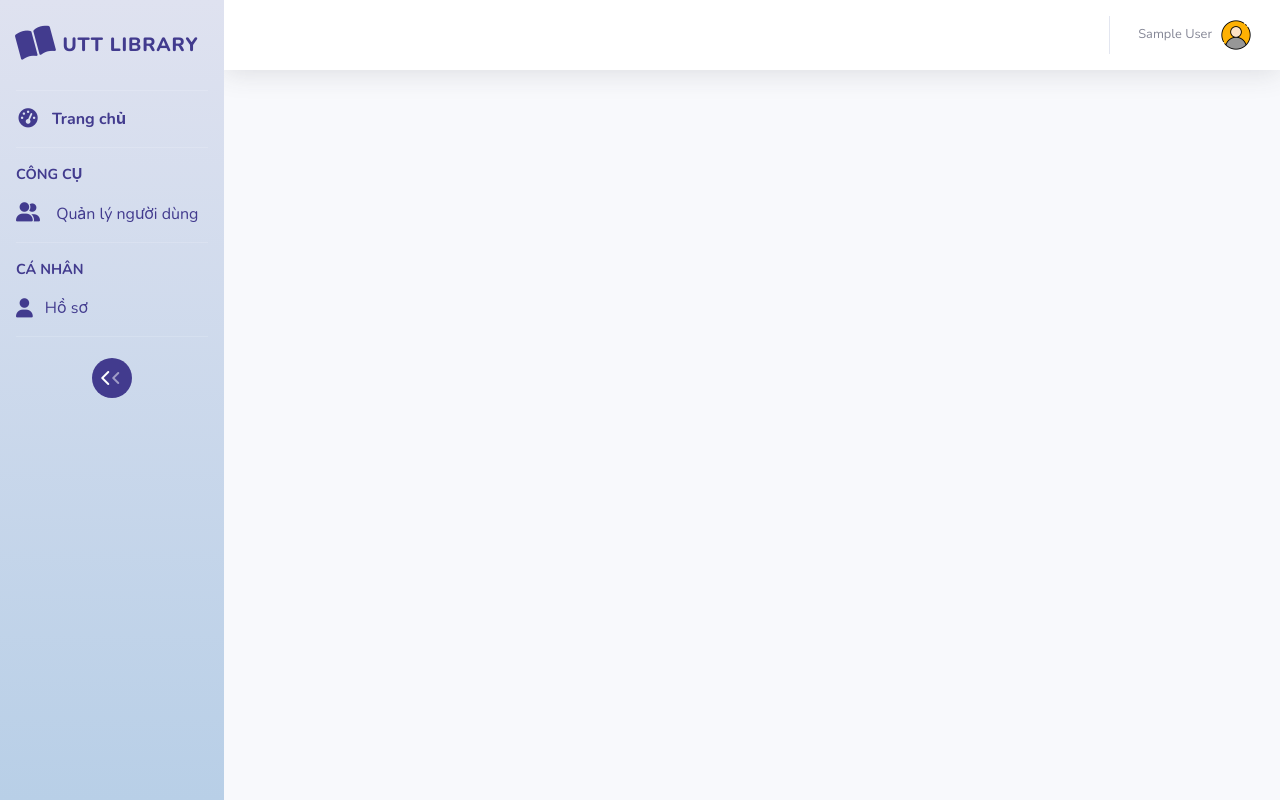
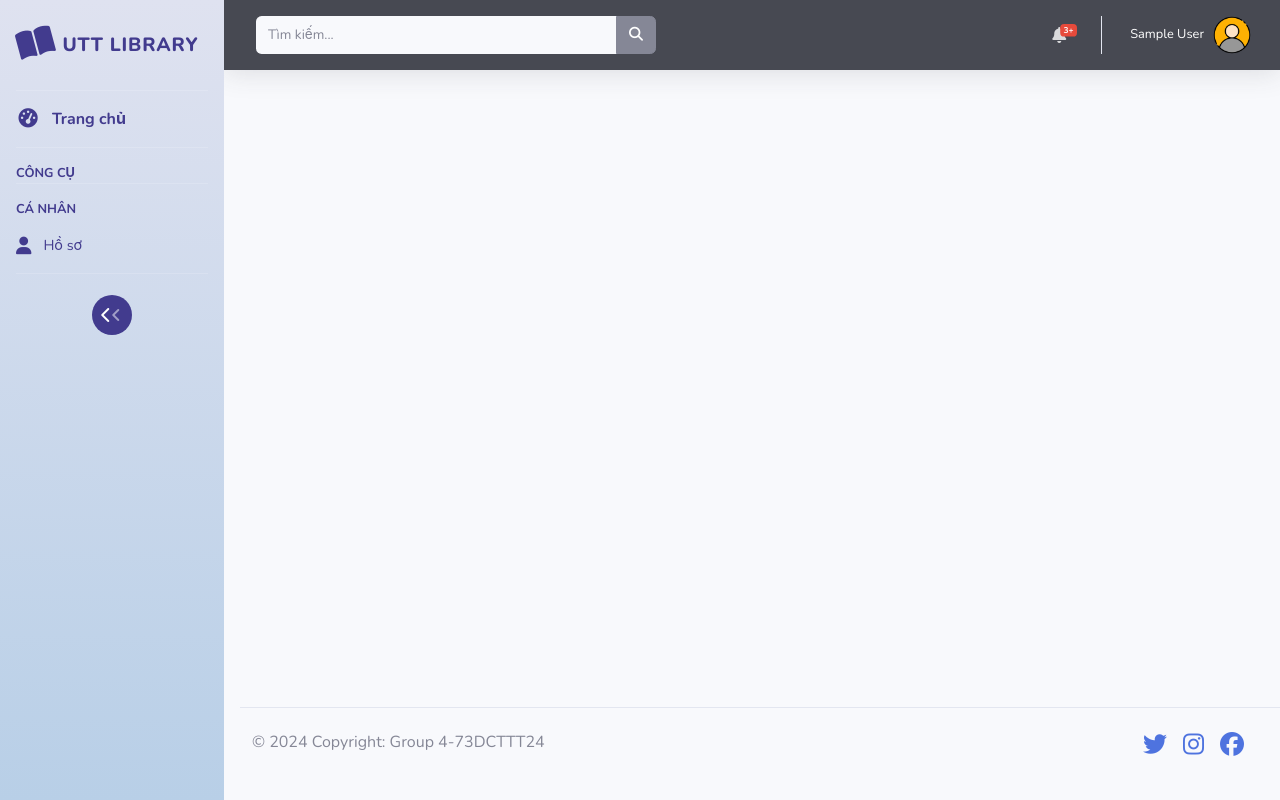
Before and after one commit to Okama0811/LibraryManagementSystem, a PHP site: page / in a window 1280 px wide. Run offline with PHP 8.4, Linux system fonts and the light colour scheme; the visitor is signed in with stand-in values (Sample User, id 1); some libraries are stand-ins or nearby versions.

Commit message:
update sidebar

```diff
--- a/controllers/AuthController.php
+++ b/controllers/AuthController.php
@@ -85,13 +85,14 @@ class AuthController extends Controller {
     }
     public function register_success() {
         include('views/auth/register_success.php');
-    }    public function login() {
+    }
+    public function login() {
         $error_msg ='';
         if ($_SERVER['REQUEST_METHOD'] === 'POST') {
             $username = $_POST['username'];
             $password = $_POST['password'];
             $this->authModel = new User();
-            $role = new Role();
+
             if ($this->authModel->authenticate($username,$password)) {
                 session_start();
                 $_SESSION['user_id'] = $this->authModel->user_id;
@@ -100,8 +101,14 @@ class AuthController extends Controller {
                 $_SESSION['full_name'] = $this->authModel->full_name;
                 $_SESSION['avatar_url'] = $this->authModel->avatar_url;
                 $_SESSION['role_id']=$this->authModel->role_id;
+                $role = new Role();
+                $role->role_id=$this->authModel->role_id;
                 $role->readById($this->authModel->role_id);
                 $_SESSION['role_name']=$role->name;
+
+                $permissions = $role->getPermissions();
+                $_SESSION['permissions'] = array_column($permissions, 'name');
+
                 header('Location: dashboard.php');
                 exit();
             } else {
--- a/models/Role.php
+++ b/models/Role.php
@@ -37,8 +37,8 @@ class Role extends Model
 
     // Get all permissions for a role
     public function getPermissions() {
-        $query = "SELECT p.* FROM permissions p
-                 INNER JOIN role_permissions rp ON p.permission_id = rp.permission_id
+        $query = "SELECT p.* FROM permission p
+                 INNER JOIN role_permission rp ON p.permission_id = rp.permission_id
                  WHERE rp.role_id = :role_id";
         $stmt = $this->conn->prepare($query);
         $stmt->bindParam(':role_id', $this->role_id);
--- /dev/null
+++ b/views/components/footer.php
@@ -0,0 +1,25 @@
+
+        <footer class="d-flex flex-wrap justify-content-between align-items-center py-3 my-4 border-top ml-3">
+            <div class="col-md-4 d-flex align-items-center">
+            <link rel="icon" href="./assets/images/header_ic.png" type="image/png">
+                <span class="mb-3 mb-md-0 text-body-secondary">© 2024 Copyright: Group 4-73DCTTT24</span>
+            </div>
+
+            <ul class="nav col-md-4 justify-content-end list-unstyled d-flex mt-2 mr-4">
+                <li class="ms-3">
+                    <a class="text-body-secondary" href="#">
+                        <i class="fab fa-twitter" style="font-size: 24px;"></i>
+                    </a>
+                </li>
+                <li class="mx-3">
+                    <a class="text-body-secondary" href="#">
+                        <i class="fab fa-instagram" style="font-size: 24px;"></i>
+                    </a>
+                </li>
+                <li class="ms-3">
+                    <a class="text-body-secondary" href="#">
+                        <i class="fab fa-facebook" style="font-size: 24px;"></i>
+                    </a>
+                </li>
+            </ul>
+        </footer>
--- a/views/components/navbar.php
+++ b/views/components/navbar.php
@@ -1,44 +1,98 @@
-<nav class="navbar navbar-expand navbar-light bg-white topbar mb-4 static-top shadow">
-
+<nav class="navbar navbar-expand navbar-dark topbar mb-4 static-top shadow" style="background-color: #474952;">
     <!-- Sidebar Toggle (Topbar) -->
-                    <button id="sidebarToggleTop" class="btn btn-link d-md-none rounded-circle mr-3">
+    <button id="sidebarToggleTop" class="btn btn-link text-white d-md-none rounded-circle mr-3">
         <i class="fa fa-bars"></i>
     </button>
 
+    <!-- Topbar Search -->
+    <form class="d-none d-sm-inline-block form-inline mr-auto ml-md-3 my-2 my-md-0 mw-100 navbar-search">
+        <div class="input-group">
+            <input type="text" class="form-control bg-light border-0 small" placeholder="Tìm kiếm..." aria-label="Search" aria-describedby="basic-addon2">
+            <div class="input-group-append">
+                <button class="btn btn-secondary" type="button">
+                    <i class="fas fa-search fa-sm"></i>
+                </button>
+            </div>
+        </div>
+    </form>
+
     <!-- Topbar Navbar -->
     <ul class="navbar-nav ml-auto">
+        <!-- Nav Item - Search Dropdown (Visible Only XS) -->
+        <li class="nav-item dropdown d-sm-none">
+            <a class="nav-link dropdown-toggle" href="#" id="searchDropdown" role="button" data-toggle="dropdown" aria-haspopup="true" aria-expanded="false">
+                <i class="fas fa-search fa-fw"></i>
+            </a>
+            <!-- Dropdown - Messages -->
+            <div class="dropdown-menu dropdown-menu-right p-3 shadow animated--grow-in" aria-labelledby="searchDropdown">
+                <form class="form-inline mr-auto w-100 navbar-search">
+                    <div class="input-group">
+                        <input type="text" class="form-control bg-light border-0 small" placeholder="Tìm kiếm..." aria-label="Search" aria-describedby="basic-addon2">
+                        <div class="input-group-append">
+                            <button class="btn btn-primary" type="button">
+                                <i class="fas fa-search fa-sm"></i>
+                            </button>
+                        </div>
+                    </div>
+                </form>
+            </div>
+        </li>
 
+        <!-- Nav Item - Alerts -->
+        <li class="nav-item dropdown no-arrow mx-1">
+            <a class="nav-link dropdown-toggle" href="#" id="alertsDropdown" role="button" data-toggle="dropdown" aria-haspopup="true" aria-expanded="false">
+                <i class="fas fa-bell fa-fw"></i>
+                <!-- Counter - Alerts -->
+                <span class="badge badge-danger badge-counter">3+</span>
+            </a>
+            <!-- Dropdown - Alerts -->
+            <div class="dropdown-list dropdown-menu dropdown-menu-right shadow animated--grow-in bg-dark" aria-labelledby="alertsDropdown">
+                <h6 class="dropdown-header bg-dark text-white">
+                    Thông báo
+                </h6>
+                <a class="dropdown-item d-flex align-items-center text-white" href="#">
+                    <div class="mr-3">
+                        <i class="fas fa-file-alt text-primary"></i>
+                    </div>
+                    <div>
+                        <div class="small text-white-50">December 12, 2019</div>
+                        Báo cáo mới đã được tạo
+                    </div>
+                </a>
+                <!-- Thêm các thông báo khác ở đây -->
+            </div>
+        </li>
 
         <div class="topbar-divider d-none d-sm-block"></div>
 
         <!-- Nav Item - User Information -->
         <li class="nav-item dropdown no-arrow">
-                            <a class="nav-link dropdown-toggle" href="#" id="userDropdown" role="button"
-                                data-toggle="dropdown" aria-haspopup="true" aria-expanded="false">
-                                <span class="mr-2 d-none d-lg-inline text-gray-600 small"> <?php echo isset($_SESSION['full_name']) ? $_SESSION['full_name'] : 'Guest'; ?></span>
+            <a class="nav-link dropdown-toggle" href="#" id="userDropdown" role="button" data-toggle="dropdown" aria-haspopup="true" aria-expanded="false">
+                <span class="mr-2 d-none d-lg-inline text-white small">
+                    <?php echo isset($_SESSION['full_name']) ? $_SESSION['full_name'] : 'Guest'; ?>
+                </span>
                 <?php
                 $avatar = isset($_SESSION['avatar_url']) ? 'uploads/avatars/'.$_SESSION['avatar_url'] : 'assets/images/default-avatar.png';
                 ?>
-                                <img class="img-profile rounded-circle" src="<?php echo $avatar; ?>">
+                <img class="img-profile rounded-circle" src="<?php echo $avatar; ?>" style="width: 40px; height: 40px; object-fit: cover;">
             </a>
+
             <!-- Dropdown - User Information -->
-                            <div class="dropdown-menu dropdown-menu-right shadow animated--grow-in"
-                                aria-labelledby="userDropdown">
-                                <a class="dropdown-item" href="index.php?model=auth&action=edit">
-                                    <i class="fas fa-user fa-sm fa-fw mr-2 text-gray-400"></i>
+            <div class="dropdown-menu dropdown-menu-right shadow-lg animated--grow-in bg-dark" aria-labelledby="userDropdown">
+                <a class="dropdown-item text-white" href="index.php?model=auth&action=edit">
+                    <i class="fas fa-user fa-sm fa-fw mr-2 text-white-50"></i>
                     Hồ sơ cá nhân
                 </a>
 
-                                <div class="dropdown-divider"></div>
+                <div class="dropdown-divider border-secondary"></div>
+
                 <form id="logoutForm" action="index.php?model=auth&action=logout" method="post">
-                                    <button type="submit" class="dropdown-item">
-                                        <i class="fas fa-sign-out-alt fa-sm fa-fw mr-2 text-gray-400"></i>
+                    <button type="submit" class="dropdown-item text-white">
+                        <i class="fas fa-sign-out-alt fa-sm fa-fw mr-2 text-white-50"></i>
                         Đăng xuất
                     </button>
                 </form>
             </div>
         </li>
-
     </ul>
-
 </nav>
--- a/views/components/sidebar.php
+++ b/views/components/sidebar.php
@@ -23,29 +23,16 @@
      <hr class="sidebar-divider">
 
      <!-- Heading -->
-     <div class="sidebar-heading" style="color: #423b8e; font-size: 0.9rem; font-weight: bold;">
+     <div class="sidebar-heading" style="color: #423b8e; font-size: 0.8rem; font-weight: bold;">
          Công cụ
      </div>
 
      <?php
-     if (isset($_SESSION['role_id'])) {
-         switch ($_SESSION['role_id']) {
-             case '1':
-                 include 'views/components/user_management_sidebar.php';
-                 break;
-             case 'NhanVien':
-                 include 'views/components/nhanvien-side.php';
-                 break;
-             case 'NhanVienQuanLy':
-                 include 'views/components/nvql-side.php';
-                 break;
-             case 'KyThuat':
-                 include 'views/components/kythuat-side.php';
-                 break;
-             default:
-                 echo "<li class='nav-item' style='color: #423b8e; font-size: 1rem;'>Không có quyền truy cập</li>";
-                 break;
-         }
+     if (isset($_SESSION['permissions'])) {
+        $permissions = $_SESSION['permissions'];
+        if (in_array('manage_users', $permissions)) {
+            include 'views/components/user_management_sidebar.php';
+        }
      } else {
          echo "<li class='nav-item' style='color: #423b8e; font-size: 1rem;'>Không có quyền truy cập</li>";
      }
@@ -55,13 +42,13 @@
      <hr class="sidebar-divider">
 
      <!-- Heading -->
-     <div class="sidebar-heading" style="color: #423b8e; font-size: 0.9rem; font-weight: bold;">
+     <div class="sidebar-heading" style="color: #423b8e; font-size: 0.8rem; font-weight: bold;">
          Cá nhân
      </div>
      <li class="nav-item <?= ($current_model == 'auth' && $current_action == 'edit') ? 'active' : '' ?>">
          <a class="nav-link" href="index.php?model=auth&action=edit" style="color: #423b8e; display: flex; align-items: center;">
-             <i class="fa-solid fa-user" style="color: #423b8e; font-size: 1.2rem; margin-right: 0.75rem;"></i>
-             <span style="color: #423b8e; font-size: 1rem;">Hồ sơ</span>
+             <i class="fa-solid fa-user" style="color: #423b8e; font-size: 1.1rem; margin-right: 0.75rem;"></i>
+             <span style="color: #423b8e; font-size: 0.9rem;">Hồ sơ</span>
          </a>
      </li>
      <hr class="sidebar-divider d-none d-md-block">
--- a/views/components/user_management_sidebar.php
+++ b/views/components/user_management_sidebar.php
@@ -1,6 +1,6 @@
 <li class="nav-item <?= ($current_model == 'user' && $current_action == 'index') ? 'active' : '' ?>">
     <a class="nav-link" href="route.php?model=user&action=index" >
-        <i class="fa-solid fa-user-group"style="color: #423b8e; font-size: 1.2rem; margin-right: 0.75rem;"></i>
-        <span style="color: #423b8e; font-size: 1rem;">Quản lý người dùng</span>
+        <i class="fa-solid fa-user-group"style="color: #423b8e; font-size: 1.1rem; margin-right: 0.75rem;"></i>
+        <span style="color: #423b8e; font-size: 0.9rem;">Quản lý người dùng</span>
     </a>
 </li>
```
Also changed, not shown: views/layouts/base.php (+41 -22 lines), views/users/index.php (+63 -83 lines), controllers/RoleController.php (line endings or trailing spaces). Lines whose indentation alone changed are shown as unchanged.
